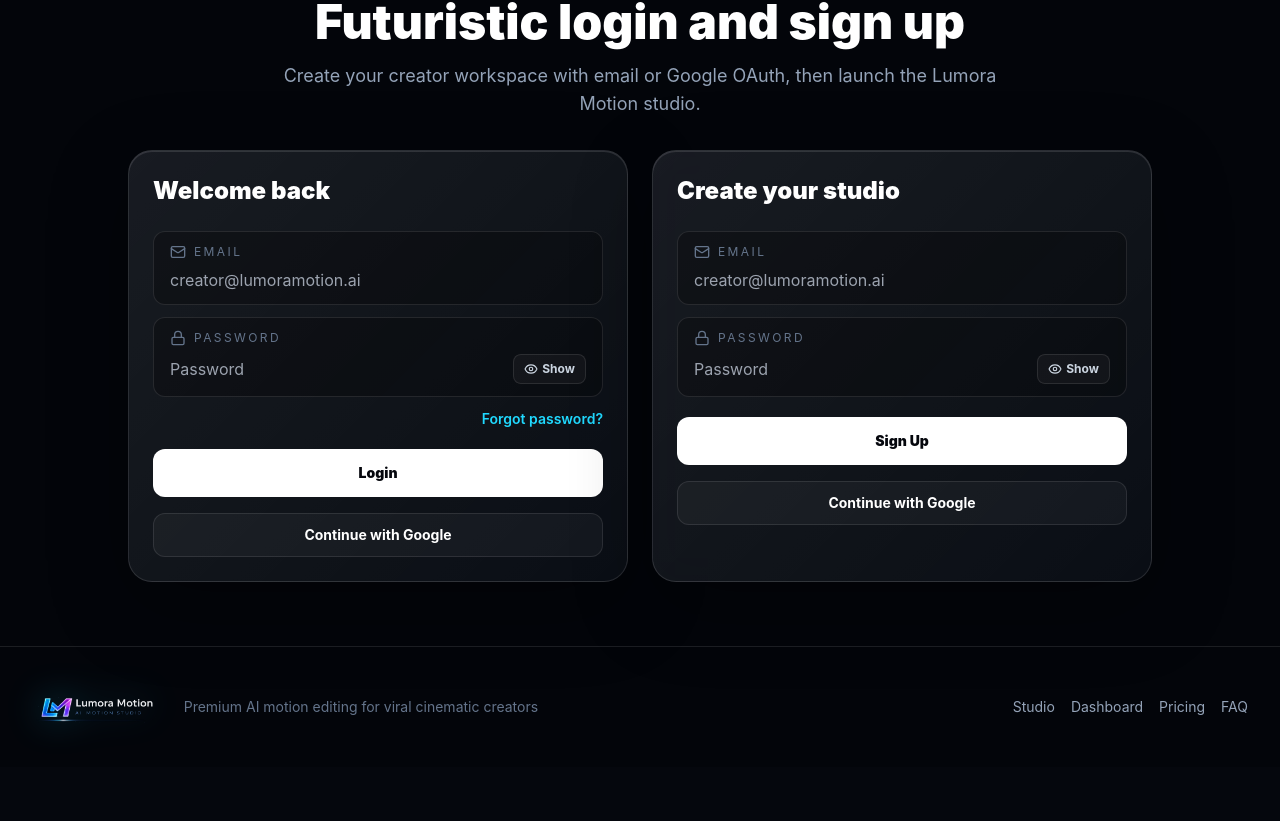
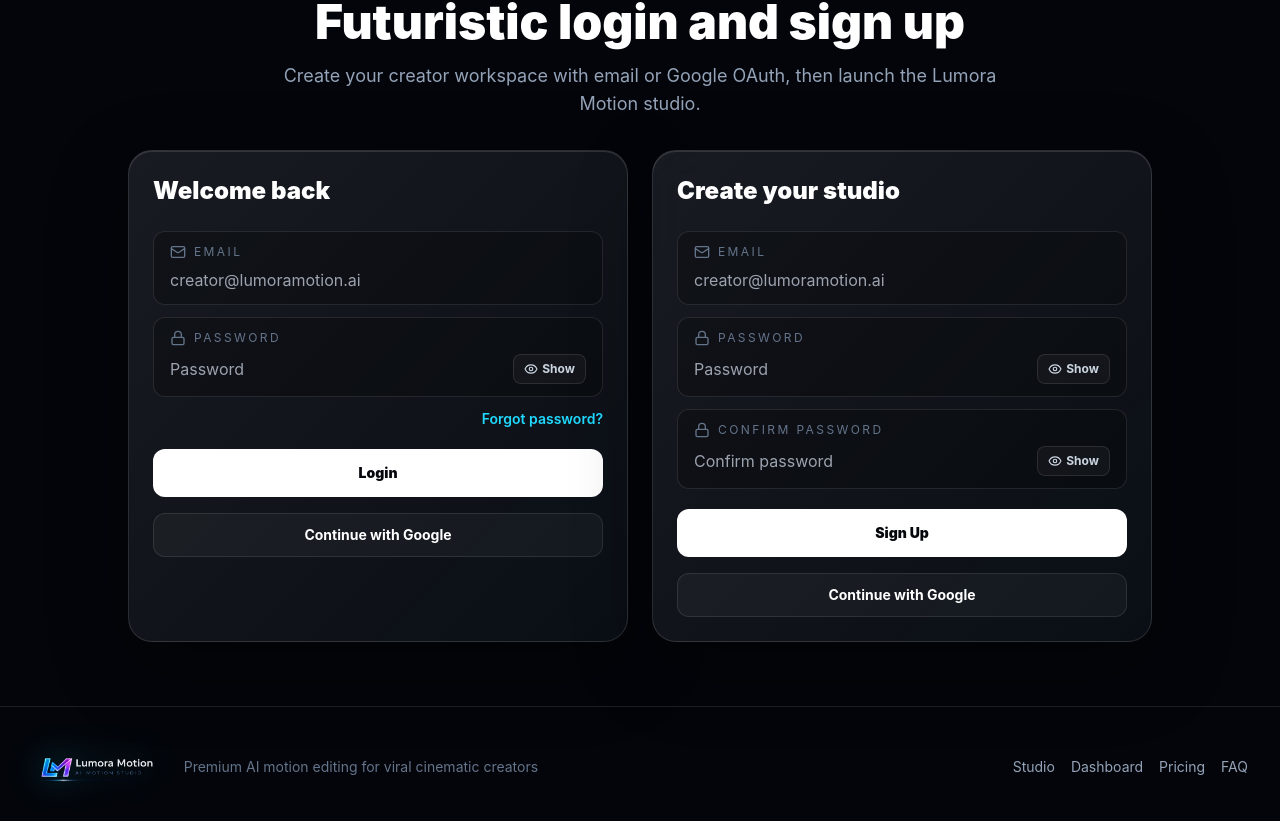
Before and after one commit to Magbanuajp23/lumora-motion, a Next.js app: page / in a window 1280 px wide. Shown: the part 6419-7240 px from the top of the page. Before the commit the page ends 7186 px from the top, so only its background shows below. Built offline with nearby package versions, Linux system fonts and the light colour scheme; no server answers.

Commit message:
Add signup confirm password validation

```diff
--- a/components/sections/auth-section.tsx
+++ b/components/sections/auth-section.tsx
@@ -27,6 +27,7 @@
     login: false,
     signup: false
   });
+  const [showSignupConfirmPassword, setShowSignupConfirmPassword] = useState(false);
   const [authState, setAuthState] = useState<Record<AuthMode, AuthState>>({
     login: { cta: "", error: "", loading: false, success: "" },
     signup: { cta: "", error: "", loading: false, success: "" }
@@ -54,9 +55,15 @@
     const formData = new FormData(event.currentTarget);
     const email = String(formData.get("email") ?? "").trim();
     const password = String(formData.get("password") ?? "");
+    const confirmPassword = String(formData.get("confirmPassword") ?? "");
 
     if (!email || !password) {
       updateState(mode, { cta: "", error: "Enter both email and password.", loading: false, success: "" });
+      return;
+    }
+
+    if (mode === "signup" && password !== confirmPassword) {
+      updateState(mode, { cta: "", error: "Passwords do not match.", loading: false, success: "" });
       return;
     }
 
@@ -242,6 +249,29 @@
                   </button>
                 </span>
               </label>
+              {id === "signup" ? (
+                <label className="block rounded-xl border border-white/10 bg-black/25 px-4 py-3">
+                  <span className="flex items-center gap-2 text-xs uppercase tracking-[0.2em] text-slate-500"><Lock className="h-4 w-4" />Confirm Password</span>
+                  <span className="mt-2 flex items-center gap-2">
+                    <input
+                      name="confirmPassword"
+                      type={showSignupConfirmPassword ? "text" : "password"}
+                      autoComplete="new-password"
+                      className="min-w-0 flex-1 bg-transparent text-white outline-none"
+                      placeholder="Confirm password"
+                    />
+                    <button
+                      type="button"
+                      aria-label={showSignupConfirmPassword ? "Hide confirm password" : "Show confirm password"}
+                      onClick={() => setShowSignupConfirmPassword((current) => !current)}
+                      className="inline-flex shrink-0 items-center gap-1 rounded-lg border border-white/10 bg-white/[0.04] px-2.5 py-1.5 text-xs font-bold text-slate-300 transition hover:border-plasma/35 hover:bg-plasma/10 hover:text-white"
+                    >
+                      {showSignupConfirmPassword ? <EyeOff className="h-3.5 w-3.5" aria-hidden="true" /> : <Eye className="h-3.5 w-3.5" aria-hidden="true" />}
+                      {showSignupConfirmPassword ? "Hide" : "Show"}
+                    </button>
+                  </span>
+                </label>
+              ) : null}
               {id === "login" ? (
                 <button
                   type="button"
```
